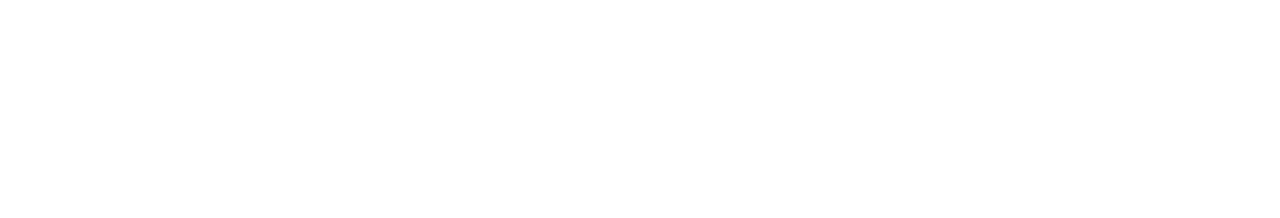
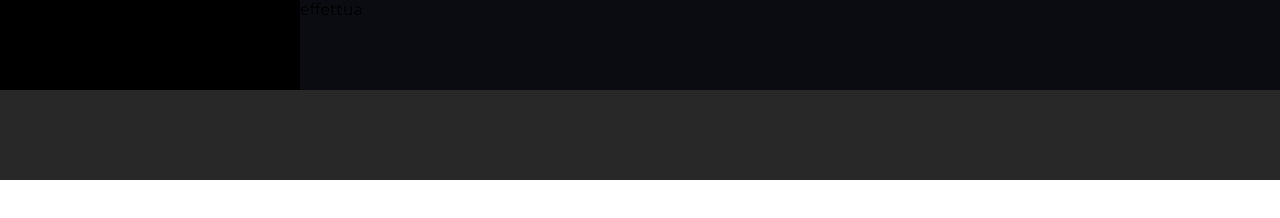
Before and after one commit to AleFabbretti/html-css-spotifyweb, a plain HTML site: page index.html in a window 1280 px wide. Drawn offline with Linux system fonts and the light colour scheme.

Commit message:
struttura

```diff
--- a/css/aside.css
+++ b/css/aside.css
@@ -0,0 +1,5 @@
+/* ASIDE */
+aside {
+    width: 300px;
+    background-color: black;
+}
--- /dev/null
+++ b/css/common.css
@@ -0,0 +1,8 @@
+/* COMMON */
+.flex {
+    display: flex;
+}
+
+.none {
+    display: none;
+}
--- a/css/footer.css
+++ b/css/footer.css
@@ -0,0 +1,6 @@
+/* FOOTER */
+
+footer{
+    height: 5.625rem;
+    background-color: #282828;
+}
--- a/css/header.css
+++ b/css/header.css
@@ -0,0 +1,9 @@
+/* HEADER */
+header {
+    position: fixed;
+    top: 0;
+    left: 300px;
+    right: 0;
+    background-color: rgba(0, 0, 0, 0.5);
+    height: 90px;
+}
--- a/css/main.css
+++ b/css/main.css
@@ -0,0 +1,9 @@
+/* MAIN */
+main {
+    height: 100%;
+    width: calc(100% - 300px);
+    overflow-y: auto;
+    background-color: #141922;
+    padding-top: 90px;
+    color: white;
+}
--- a/css/style.css
+++ b/css/style.css
@@ -1,5 +1,14 @@
 @import url(/css/reset.css);
+@import url(/css/common.css);
 @import url(/css/header.css);
 @import url(/css/aside.css);
 @import url(/css/main.css);
 @import url(/css/footer.css);
+
+body{
+    height: 100vh;
+}
+
+.page-container{
+    height: calc(100%-90px);
+}
--- a/index.html
+++ b/index.html
@@ -12,8 +12,11 @@
     <link rel="stylesheet" href="/css/style.css">
 </head>
 <body>
-    <header></header>
-    <main></main>
+    <header>effettua</header>
+    <div class="page-container flex">
+        <aside></aside>
+        <main></main>
+    </div>
     <footer></footer>
 
 </body>
```
Also changed, not shown: css/reset.css (line endings or trailing spaces).
